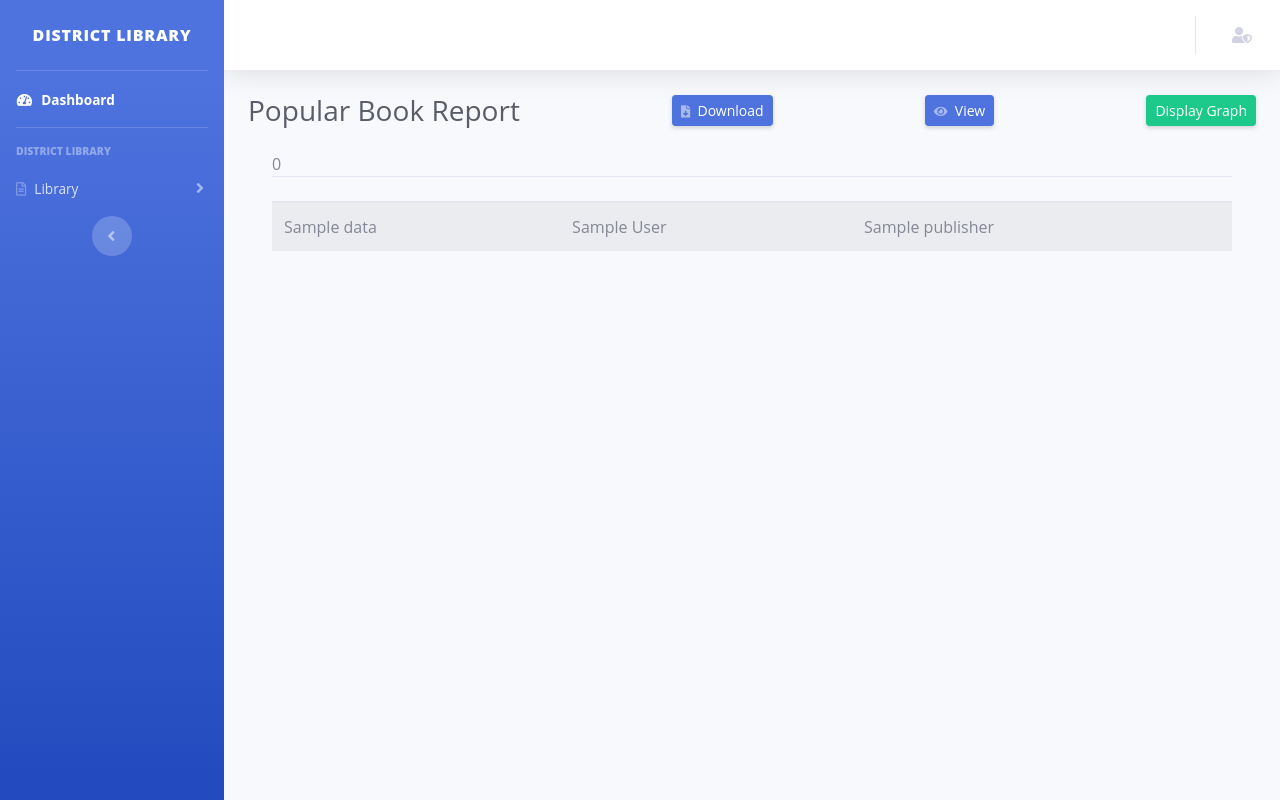
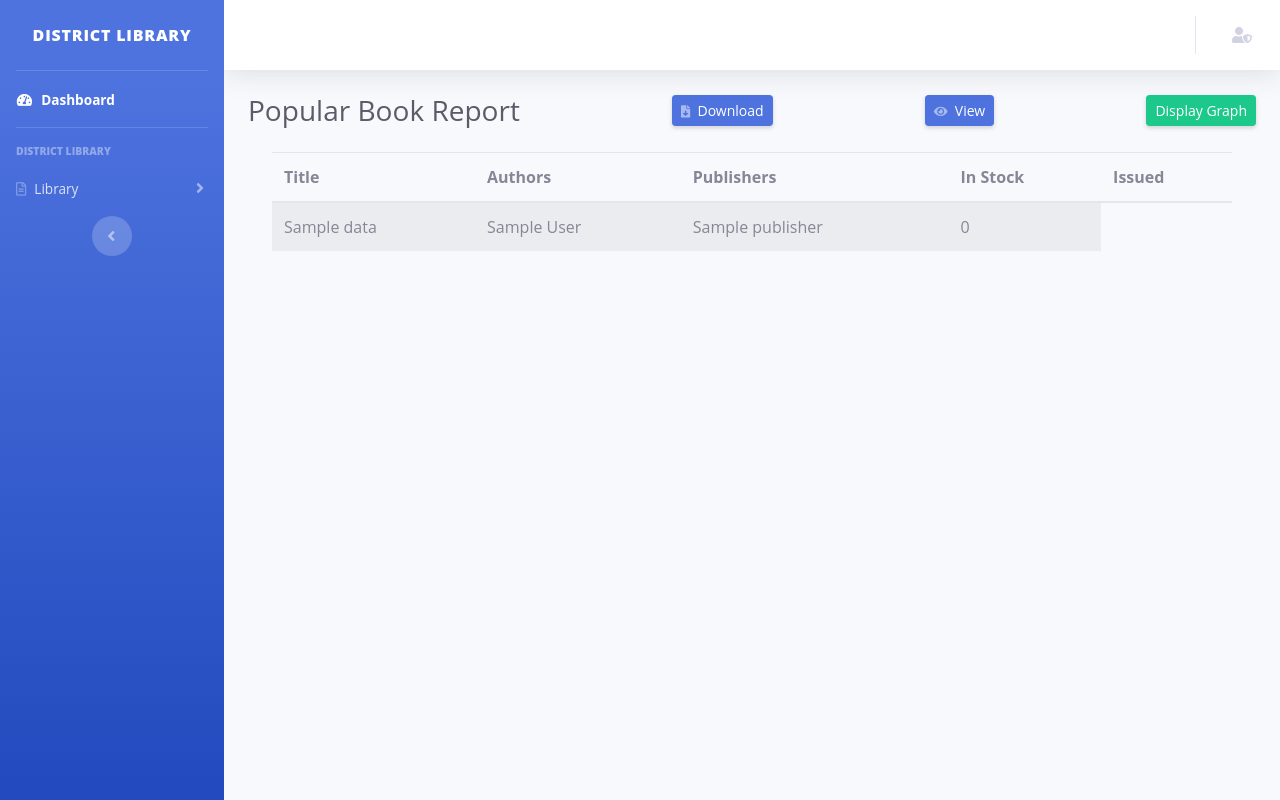
Before and after one commit to aipladmin/Frappe-Dev, a Flask app: template app/controller/templates/admin/popularBookReport.html in a window 1280 px wide. Run offline with Flask 2, Linux system fonts and the light colour scheme; the template is opened without the code that fills it: most values are stand-ins (such as "Sample title", 1, 10 or a date in 2020); some libraries are stand-ins or nearby versions.

Commit message:
Report Done (PopularBookReport)

```diff
--- a/app/controller/admin_controller.py
+++ b/app/controller/admin_controller.py
@@ -84,7 +84,7 @@ class InventoryManager:
                                         lms.inventory
                                             left join
                                         lms.transactions ON inventory.IID = transactions.IID
-                                    GROUP BY transactions.Status , inventory.BID; ''')
+                                    GROUP BY transactions.Status , inventory.BID ORDER BY BID,stock desc; ''')
 
         lst = []
         for x in books:
--- a/app/controller/templates/admin/popularBookReport.html
+++ b/app/controller/templates/admin/popularBookReport.html
@@ -26,9 +26,11 @@
   <table class="table table-striped">
      <thead>
       <tr>
-        <th></th>
-        <th></th>
-        <th></th>
+        <th>Title</th>
+        <th>Authors</th>
+        <th>Publishers</th>
+        <th>In Stock</th>
+        <th>Issued</th>
       </tr>
     </thead>
     <tbody>
@@ -37,17 +39,18 @@
           <td>{{ x.title }}</td>
           <td>{{ x.authors }}</td>
           <td>{{ x.publisher }}</td>
-          {% for itms in x.inventory %}
-            {% if itms['stock'] == "In Stock" %}
-              <td>{{ itms['stock'] }}</td>
+          {% set ns = namespace(total=0) %}
+          {% for items in x.inventory %}
+            {% if items['stock'] == "In Stock" or items['stock'] == "returned"   %}
+              {% set ns.total = ns.total|int + items['stock_count']|int %}
             {% endif %}
-            {% if itms['stock'] == "issued"%}
-              <td>
-                {{ itms['stock_count']|default(0,true) }}
-                  {% else %}
-                {{ "0" }}
-              </td>
+          {% endfor %}
 
+            <td>{{ns.total }}</td>
+
+          {% for items in x.inventory %}
+            {% if items['stock'] == "issued"   %}
+              <td>{{ items.stock_count }}</td>
             {% endif %}
           {% endfor %}
       </tr>
```
Also changed, not shown: app/controller/admin.py (+13 -1 lines).
